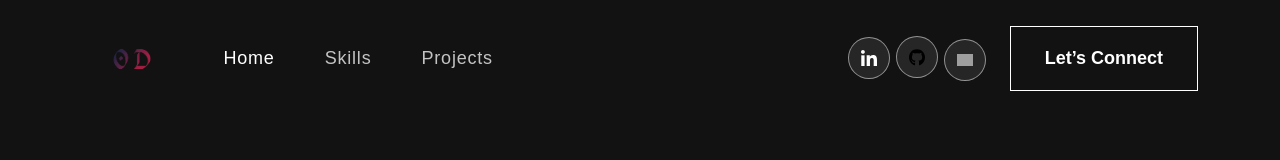
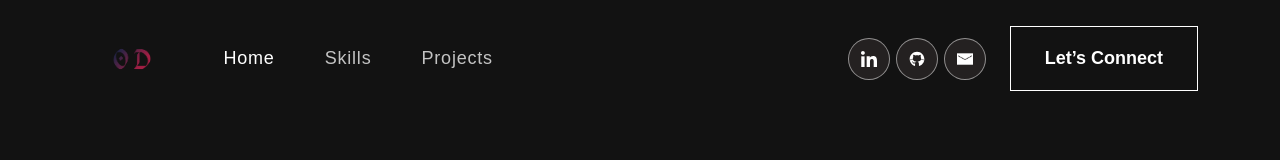
Before and after one commit to OpeDada/portfolio_v2, a React (Create React App) app: page / in a window 1280 px wide. Shown: the top 160 px of the page. Built offline with nearby package versions, Linux system fonts and the light colour scheme; grey boxes are pictures that could not be loaded.

Commit message:
more navbar styling

```diff
--- a/src/App.css
+++ b/src/App.css
@@ -63,15 +63,17 @@ nav.navbar .navbar-nav a.nav-link.navbar-link.active {
 span.navbar-text {
   display: flex;
   align-items: center;
+
 }
 .social-icon {
   display: inline-block;
   margin-left: 14px;
+
 }
 .social-icon a {
   width: 42px;
   height: 42px;
-  background: rgba(217, 217, 217, 0.1);
+  background: rgba(195, 165, 165, 0.1);
   display: inline-flex;
   border-radius: 50%;
   margin-right: 6px;
--- a/src/components/NavBar.js
+++ b/src/components/NavBar.js
@@ -3,7 +3,7 @@ import { Navbar, Nav, NavDropdown, Container } from "react-bootstrap";
 import logo from "../assets/logo3.png";
 import navIcon1 from "../assets/nav-icon1.svg";
 import navIcon2 from "../assets/github.svg";
-// import navIcon3 from "../assets/nav-icon3.svg";
+import navIcon3 from "../assets/mail.png";
 
 
 export const NavBar = () => {
@@ -93,10 +93,7 @@ export const NavBar = () => {
                 <img src={navIcon2} alt="" />
               </a>
               <a href="/">
-                <img
-                  src={" https://fontawesome.com/icons/github?f=brands&s=solid"}
-                  alt=""
-                />
+                <img src={navIcon3} alt="" />
               </a>
             </div>
             {/* <HashLink to="#connect"> */}
```
Also changed, not shown: src/assets/github.svg, src/assets/mail.png (added).
